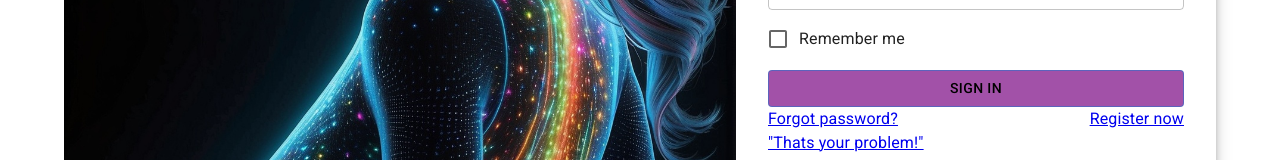
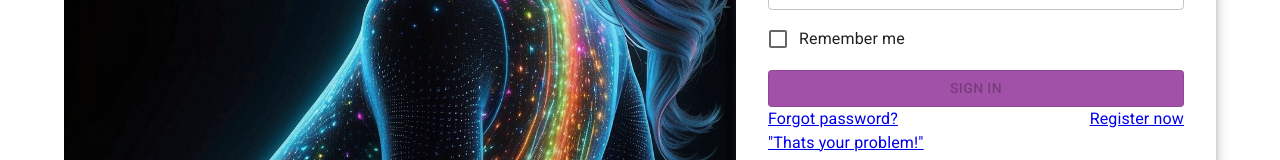
Before and after one commit to AlexanderVa-oss/reactProject, a React (Create React App) app: page /login in a window 1280 px wide. Shown: the part 734-894 px from the top of the page. Built offline with nearby package versions, Linux system fonts and the light colour scheme.

Commit message:
ButtonDisabledAddedTologinPage

```diff
--- a/src/components/ButtonComponent.jsx
+++ b/src/components/ButtonComponent.jsx
@@ -1,13 +1,14 @@
 import { memo } from "react";
 import Button from "@mui/material/Button";
 
-const ButtonComponent = ({ color, children, onClick }) => {
+const ButtonComponent = ({ color, children, onClick, disabled }) => {
   return (
     <Button
       type="submit"
       variant="outlined"
       color={color}
       onClick={onClick}
+      disabled={disabled}
       sx={{
         marginTop: "10px",
         width: "100%",
--- a/src/pages/LoginPage/LoginPage.jsx
+++ b/src/pages/LoginPage/LoginPage.jsx
@@ -185,7 +185,9 @@ const LoginPage = () => {
                 />}
               label="Remember me"
             />
-            <ButtonComponent>
+            <ButtonComponent
+              disabled={!emailValue || !passwordValue || emailError.length > 0 || passwordError.length > 0}
+              color="primary">
               Sign In
             </ButtonComponent>
             <Grid container>
```
